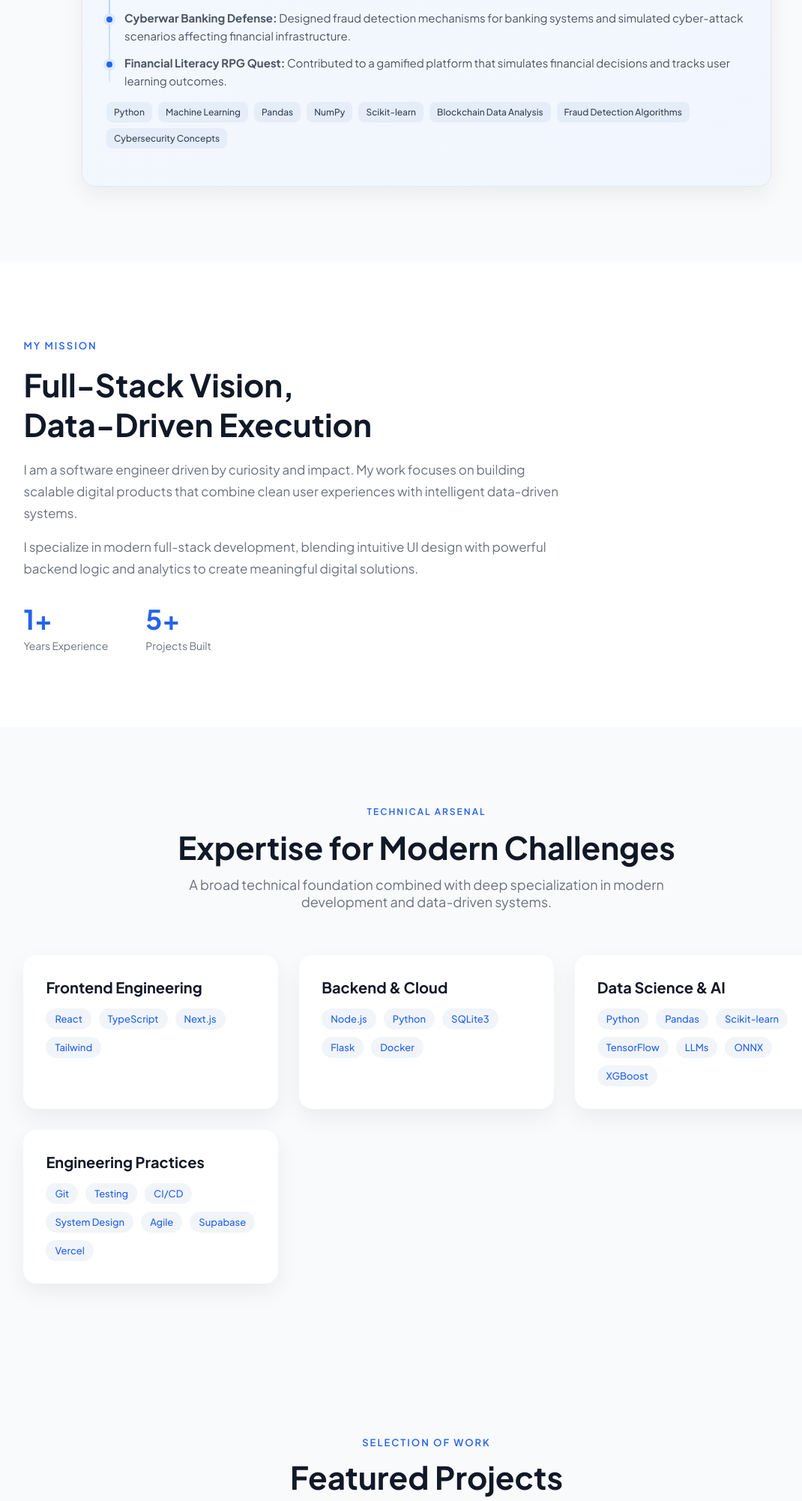
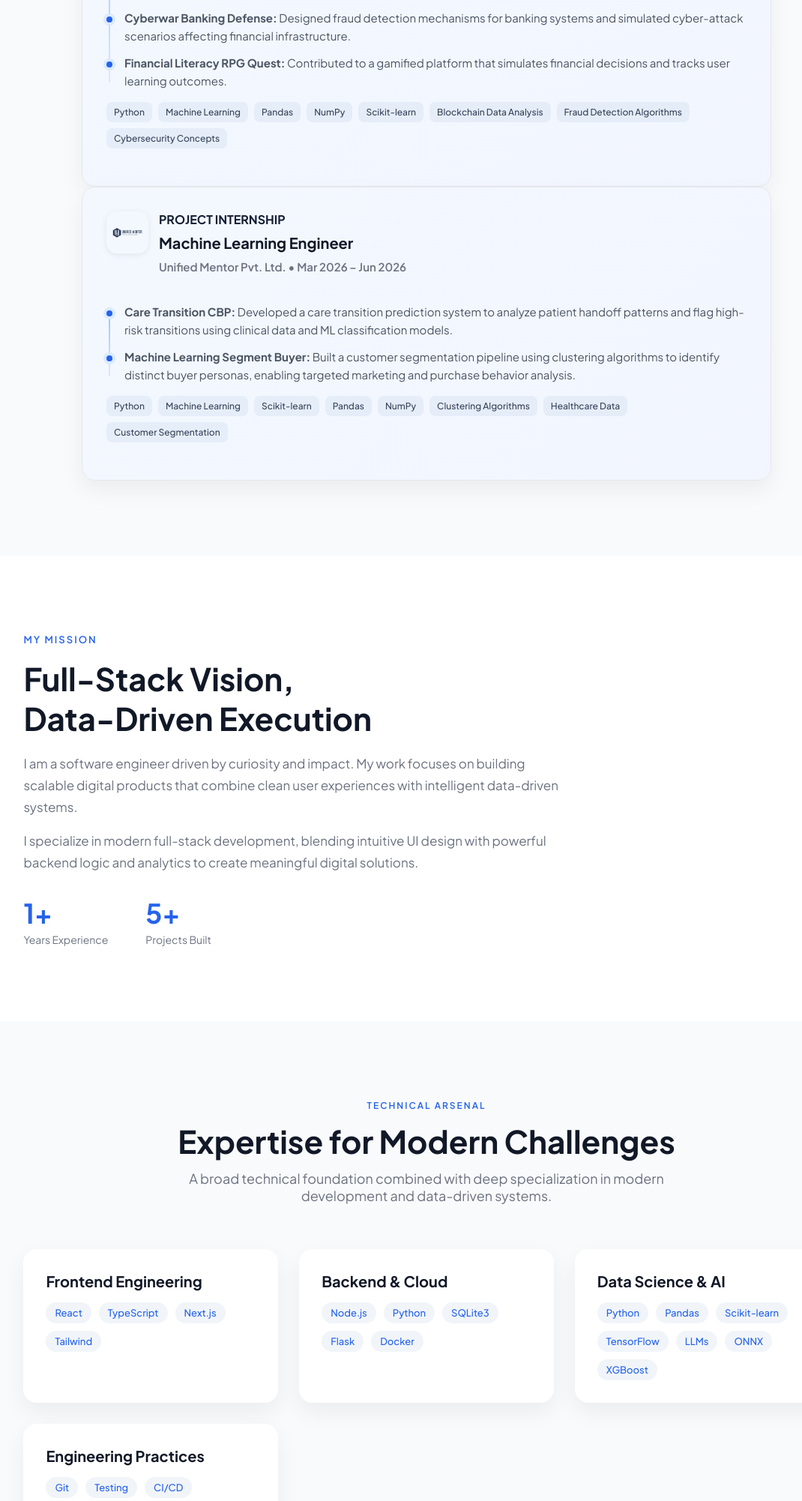
Before and after one commit to GokulM8/portfolio, a Flask app: page / in a window 1280 px wide. Shown: the part 1886-3888 px from the top of the page at 75% size, without its empty margins (71-1141 px from the left). Run offline with Flask 3, Linux system fonts and the light colour scheme.

Commit message:
Added new project and Internship details.

```diff
--- a/templates/index.html
+++ b/templates/index.html
@@ -161,9 +161,9 @@
   <div class="experience-grid">
     <article class="project-card fullstack experience-card">
       <div class="experience-head">
-      <div class="company-logo">
-        <img src="{{ url_for('static', filename='assets/Final-Logo-939x1024.png') }}" alt="Zetheta Algorithms Logo">
-      </div>
+        <div class="company-logo">
+          <img src="{{ url_for('static', filename='assets/Final-Logo-939x1024.png') }}" alt="Zetheta Algorithms Logo">
+        </div>
         <div>
           <h4 class="project-tag">PROJECT INTERNSHIP</h4>
           <h3>Fraud Detection Engineer</h3>
@@ -189,6 +189,37 @@
         <span>Cybersecurity Concepts</span>
       </div>
     </article>
+
+    <article class="project-card fullstack experience-card">
+      <div class="experience-head">
+        <div class="company-logo">
+          <!-- Replace with Unified Mentor logo if available -->
+          <img src="{{ url_for('static', filename='assets/unified-mentor-logo.png') }}" alt="Unified Mentor Logo">
+        </div>
+        <div>
+          <h4 class="project-tag">PROJECT INTERNSHIP</h4>
+          <h3>Machine Learning Engineer</h3>
+          <p class="experience-company">Unified Mentor Pvt. Ltd. • Mar 2026 – Jun 2026</p>
+        </div>
+      </div>
+
+      <ul class="experience-points">
+        <li><strong>Care Transition CBP:</strong> Developed a care transition prediction system to analyze patient handoff patterns and flag high-risk transitions using clinical data and ML classification models.</li>
+        <li><strong>Machine Learning Segment Buyer:</strong> Built a customer segmentation pipeline using clustering algorithms to identify distinct buyer personas, enabling targeted marketing and purchase behavior analysis.</li>
+      </ul>
+
+      <div class="tech-tags">
+        <span>Python</span>
+        <span>Machine Learning</span>
+        <span>Scikit-learn</span>
+        <span>Pandas</span>
+        <span>NumPy</span>
+        <span>Clustering Algorithms</span>
+        <span>Healthcare Data</span>
+        <span>Customer Segmentation</span>
+      </div>
+    </article>
+
   </div>
 </section>
 
@@ -412,6 +443,7 @@
       <div class="tech-tags">
         <span>Python</span>
         <span>Pandas</span>
+        <span>Matplotlib</span>
         <span>Streamlit</span>
         <span>VS Code</span>
         <span>SSRN</span>
@@ -433,6 +465,41 @@
     </div>
 
   </div>
+
+  <!-- Project 5 -->
+<div class="project-card data">
+  <div class="project-icon">
+    <i class="bx bx-building-house"></i>
+  </div>
+  <h4 class="project-tag">DATA SCIENCE</h4>
+  <h3>Real Estate Buyer Segmentation & Investment Profiling</h3>
+  <p>
+    Segmented real estate buyers into four profiles — Global Investors, First-Time Buyers, Corporate Buyers, and Luxury Investors — using K-Means and Hierarchical Clustering on Parcl's market intelligence data, with findings delivered via a Streamlit dashboard and SSRN research paper.
+  </p>
+
+  <div class="tech-tags">
+    <span>Python</span>
+    <span>Scikit-learn</span>
+    <span>Pandas</span>
+    <span>Streamlit</span>
+    <span>VS Code</span>
+    <span>SSRN</span>
+  </div>
+
+  <div class="project-actions">
+    <a href="https://github.com/GokulM8/Buyer-Segmentation-and-Investment-Profiling" class="source"
+    target="_blank"
+    rel="noopener noreferrer">
+      <i class="bx bxl-github"></i>
+      Source
+    </a>
+    <a href="#" class="source" target="_blank" rel="noopener noreferrer">
+      <i class="bx bxs-file-doc"></i>
+      Research Paper
+    </a>
+    <a href="#" class="primary" target="_blank" rel="noopener noreferrer">Preview</a>
+  </div>
+</div>
 </section>
 
 <section id="email" class="contact-email">
```
Also changed, not shown: static/assets/unified-mentor-logo.png (added).
